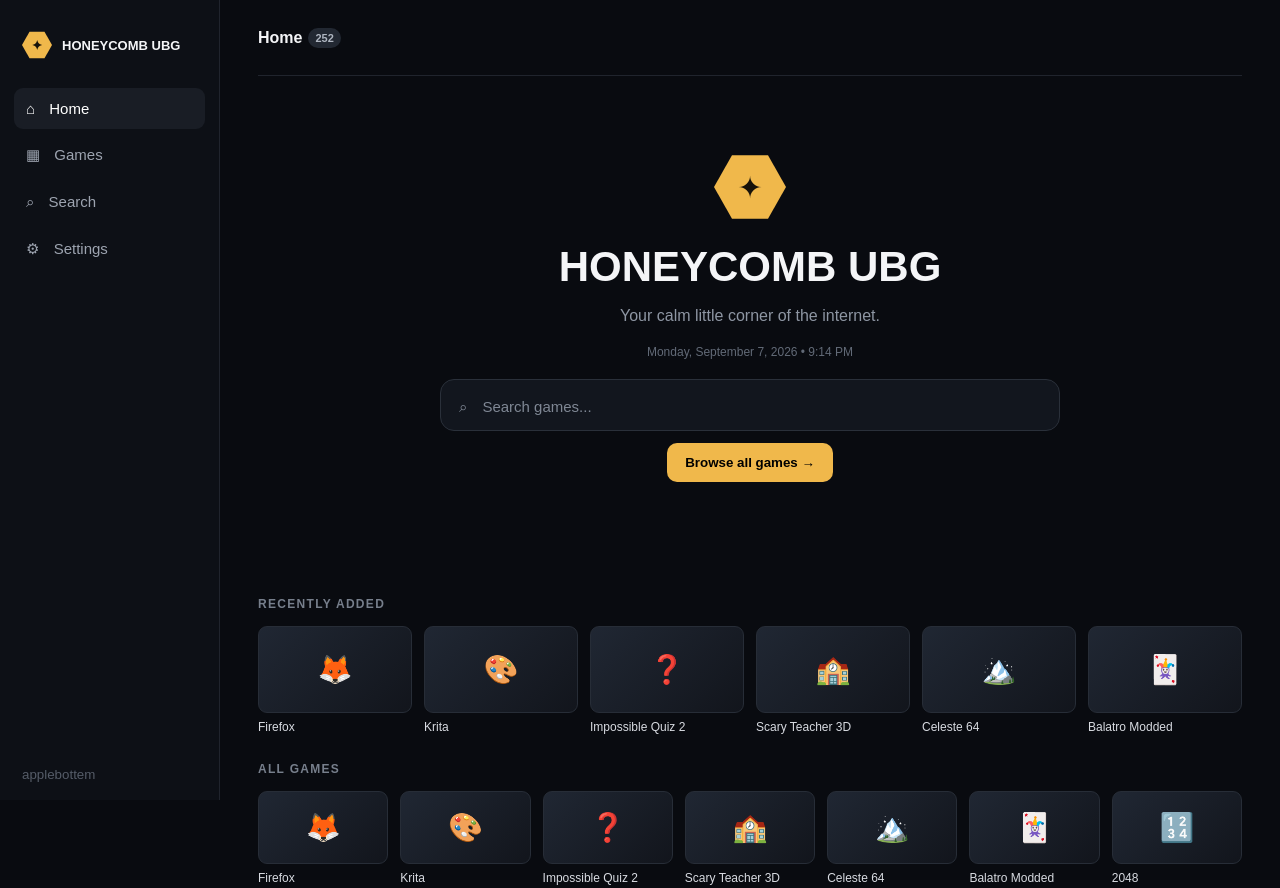
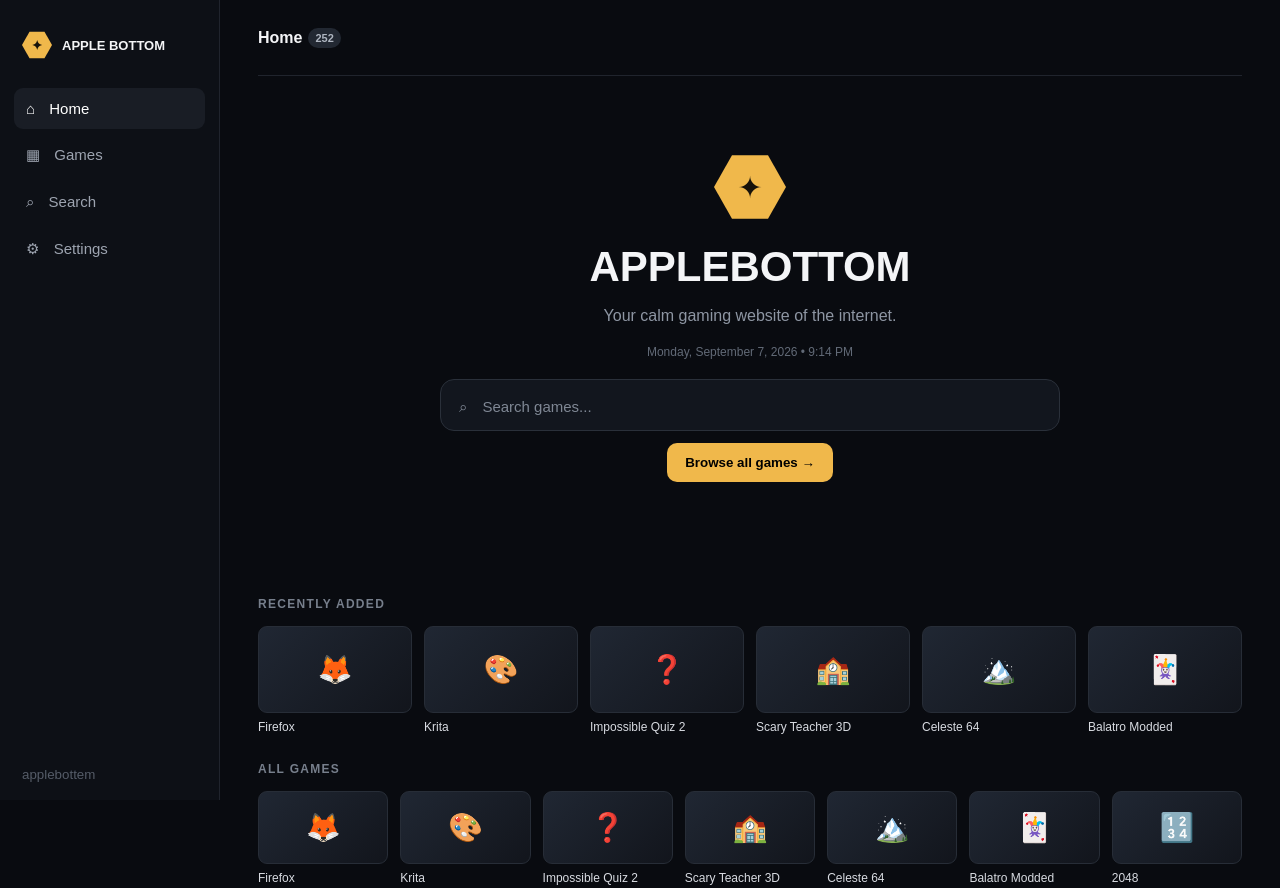
Before and after one commit to vvvtenall-byte/applebottem, a plain HTML site: page index.html in a window 1280 px wide. Shown: the top 888 px of the page. Drawn offline with Linux system fonts and the light colour scheme.

Commit message:
Change brand name from HONEYCOMB UBG to APPLEBOTTOM

```diff
--- a/index.html
+++ b/index.html
@@ -1,14 +1,14 @@
 <!doctype html>
 <html><head><meta charset="UTF-8"><meta name="viewport" content="width=device-width,initial-scale=1"><title>HONEYCOMB UBG</title><link rel="stylesheet" href="styles.css"></head>
 <body>
-<aside><div class="brand"><b>✦</b> HONEYCOMB UBG</div><nav>
+<aside><div class="brand"><b>✦</b> APPLE BOTTOM</div><nav>
 <button class="active" data-page="home">⌂ <span>Home</span></button>
 <button data-page="games">▦ <span>Games</span></button><button data-page="search">⌕ <span>Search</span></button><button id="settings">⚙ <span>Settings</span></button>
 </nav><small>applebottem</small></aside>
 <main><header id="title">Home <i>252</i></header>
-<section id="home" class="page active"><div class="hero"><div class="logo">✦</div><h1>HONEYCOMB UBG</h1><p>Your calm little corner of the internet.</p><div id="date"></div><button id="heroSearch">⌕　Search games...</button><button id="browse">Browse all games →</button></div><h2>RECENTLY ADDED</h2><div id="recent" class="grid recent"></div><h2>ALL GAMES</h2><div id="allHome" class="grid"></div></section>
-<section id="games" class="page"><div class="banner"><div><small>NEW TO HONEYCOMB</small><strong>Firefox</strong><p>Browse the latest addition to the collection.</p></div><span>🦊</span></div><h2>ALL GAMES</h2><div id="allGames" class="grid"></div></section>
+<section id="home" class="page active"><div class="hero"><div class="logo">✦</div><h1>APPLEBOTTOM</h1><p>Your calm gaming website of the internet.</p><div id="date"></div><button id="heroSearch">⌕　Search games...</button><button id="browse">Browse all games →</button></div><h2>RECENTLY ADDED</h2><div id="recent" class="grid recent"></div><h2>ALL GAMES</h2><div id="allHome" class="grid"></div></section>
+<section id="games" class="page"><div class="banner"><div><small>NEW TO APPLEBOTTOM</small><strong>Firefox</strong><p>Browse the latest addition to the collection.</p></div><span>🦊</span></div><h2>ALL GAMES</h2><div id="allGames" class="grid"></div></section>
 <section id="searchPage" class="page"><div class="searchbox">⌕<input id="searchInput" placeholder="Search games..."><kbd>ESC</kbd></div><div id="results"></div></section>
 </main>
-<div id="shade"><div class="drawer"><div class="drawhead"><b>Settings</b><button id="close">×</button></div><label>Tab name</label><input id="tabName" value="HONEYCOMB UBG"><label>Accent color</label><div class="swatches"><button data-c="#f0b84b"></button><button data-c="#7c5cff"></button><button data-c="#4aa8ff"></button><button data-c="#50c878"></button><button data-c="#ff5c8a"></button></div><label>Card size</label><div class="sizes"><button data-s="small">Small</button><button data-s="medium">Medium</button><button data-s="large">Large</button></div></div></div>
+<div id="shade"><div class="drawer"><div class="drawhead"><b>Settings</b><button id="close">×</button></div><label>Tab name</label><input id="tabName" value="APPLEBOTTOM"><label>Accent color</label><div class="swatches"><button data-c="#f0b84b"></button><button data-c="#7c5cff"></button><button data-c="#4aa8ff"></button><button data-c="#50c878"></button><button data-c="#ff5c8a"></button></div><label>Card size</label><div class="sizes"><button data-s="small">Small</button><button data-s="medium">Medium</button><button data-s="large">Large</button></div></div></div>
 <script src="script.js"></script></body></html>
```
